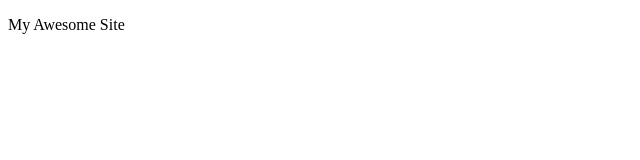
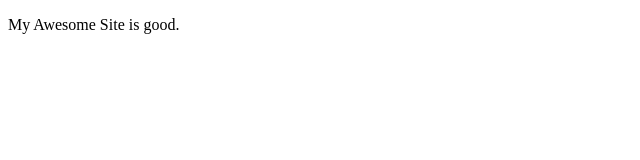
Before and after one commit to anurag946/git--tutorial-biginners, a plain HTML site: page index.html in a window 1280 px wide. Shown: the full height of the page, 0-640 px from the left. Drawn offline with Linux system fonts and the light colour scheme.

Commit message:
Design completed

```diff
--- a/index.html
+++ b/index.html
@@ -7,7 +7,7 @@
 </head>
 <body>
     <p>
-        My Awesome Site
+        My Awesome Site is good.
     </p>
 </body>
 </html>
```
